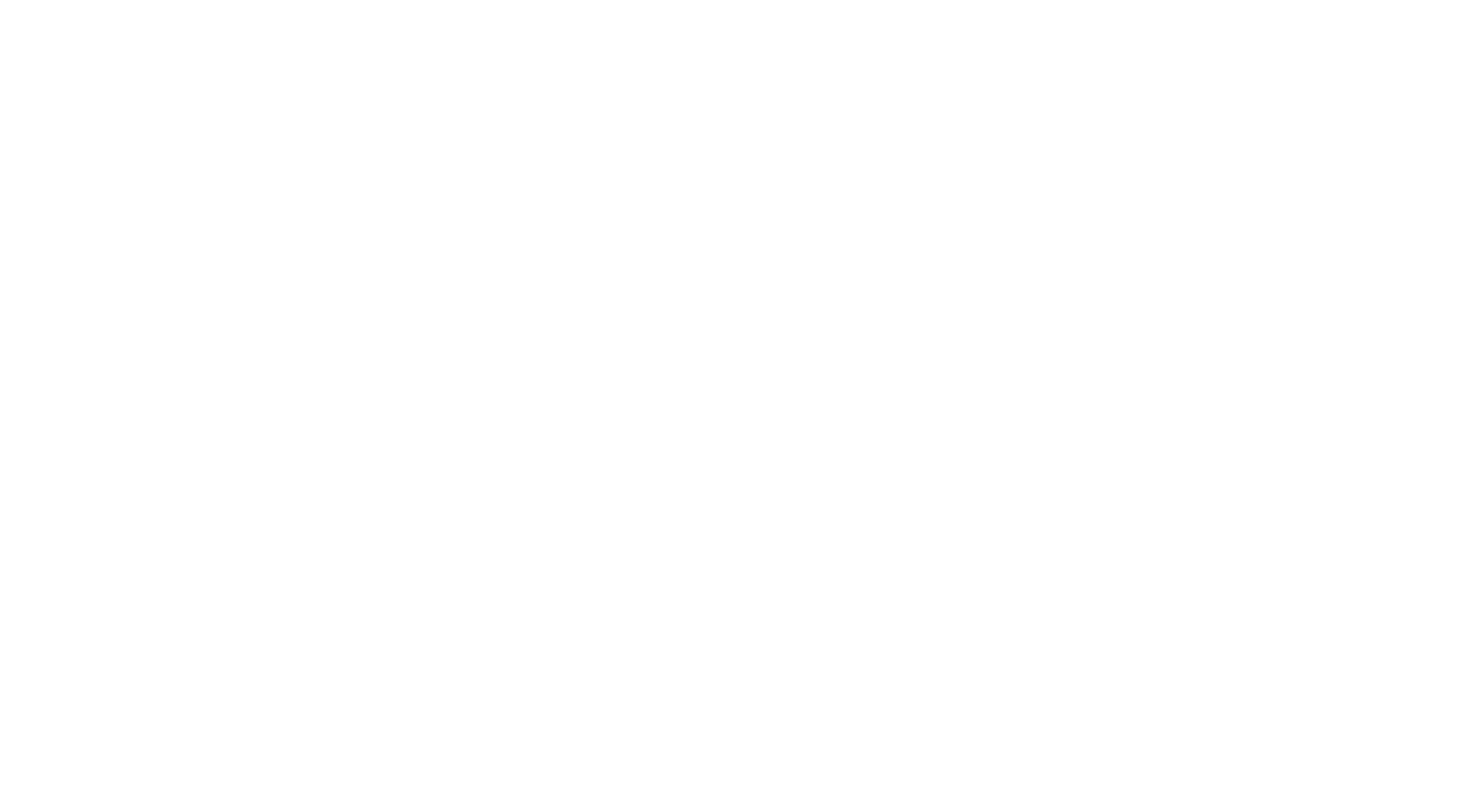
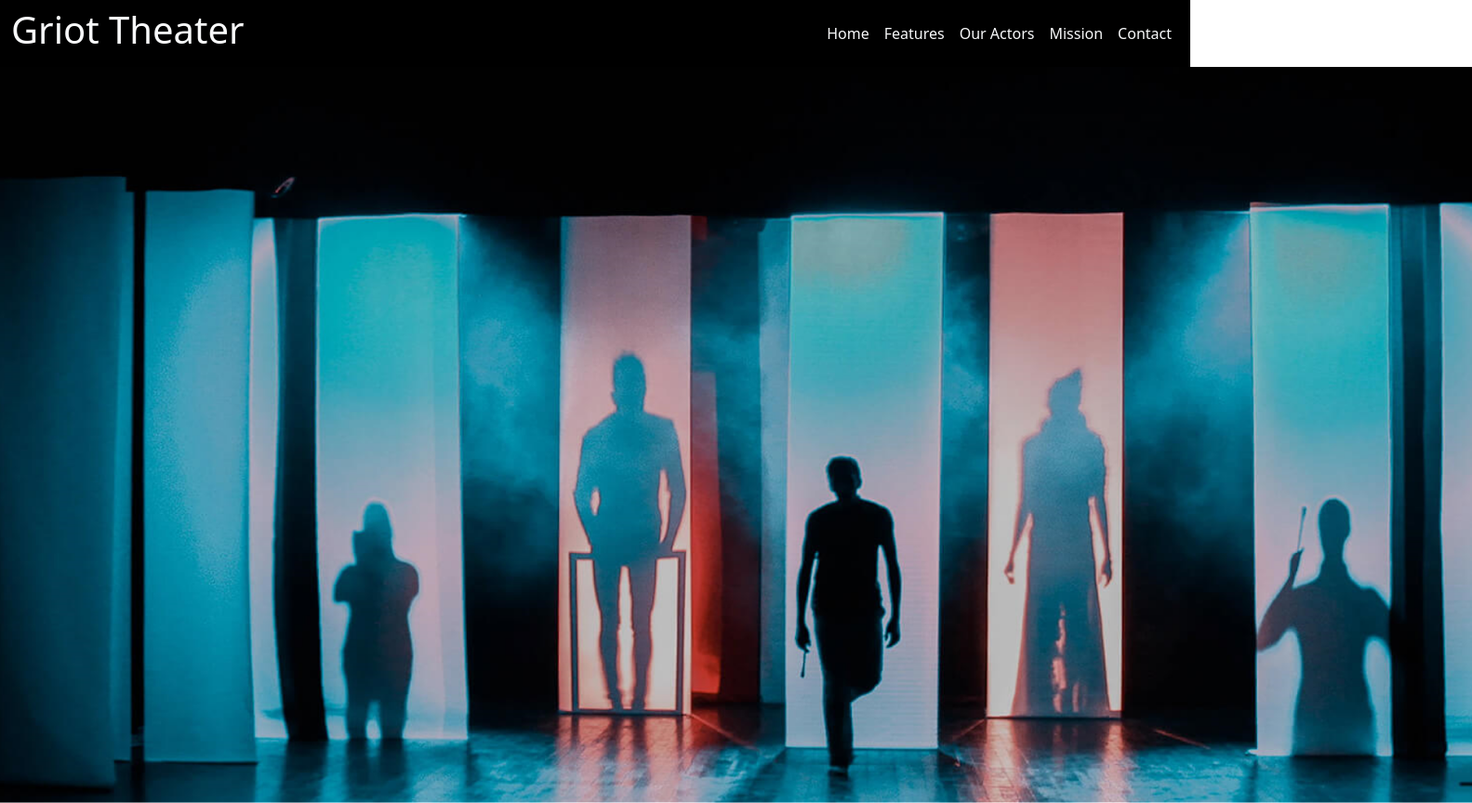
Before and after one commit to SheaW84/theatre_company, a plain HTML site: page index.html in a window 1280 px wide. Shown: the top 864 px of the page at 93% size, 1583 px wide, since content can reach past the window. Before the commit the page ends 800 px from the top, so only its background shows below. Drawn offline with nearby package versions, Linux system fonts and the light colour scheme.

Commit message:
applied boostrap added images and button

```diff
--- a/index.html
+++ b/index.html
@@ -3,9 +3,59 @@
 <head>
     <meta charset="UTF-8">
     <meta name="viewport" content="width=device-width, initial-scale=1.0">
+    <!-- Bootstrap -->
+    <link href="https://cdn.jsdelivr.net/npm/bootstrap@5.3.2/dist/css/bootstrap.min.css" rel="stylesheet">
+    <script src="https://cdn.jsdelivr.net/npm/bootstrap@5.3.2/dist/js/bootstrap.bundle.min.js"></script>
+    <!--Google Font roboto-->
+    <link rel="preconnect" href="https://fonts.googleapis.com">
+    <link rel="preconnect" href="https://fonts.gstatic.com" crossorigin>
+    <link href="https://fonts.googleapis.com/css2?family=Roboto&display=swap" rel="stylesheet">
     <title>Theatre Company</title>
 </head>
 <body>
+    <!--Navigation Bar-->
+    <nav class="navbar navbar-expand-sm bg-black justify-content-start">
+        <div class="container-fluid">
+            <h1 class="theatre-title text-light">Griot Theater</h1>
+            <ul class="navbar-nav">
+                <li class="nav-item">
+                    <a href="#" class="nav-link text-light">Home</a>
+                </li>
+                <li class="nav-item">
+                    <a href="#" class="nav-link text-light">Features</a>
+                </li>
+                <li class="nav-item">
+                    <a href="#" class="nav-link text-light">Our Actors</a>
+                </li>
+                <li class="nav-item">
+                    <a href="#" class="nav-link text-light">Mission</a>
+                </li>
+                <li class="nav-item">
+                    <a href="#" class="nav-link text-light">Contact</a>
+                </li>
+            </ul>
+        </div>
+    </nav>
+    <div class="main-image-container">
+        <img src="/background image/theater-image-background.png" alt="multicolor silouettes and person on stage" class="main-image">
+    </div>
+    <div class="show-schedule-container p-5 m-5">
+        <h3 class="scheduled-month bg-light m-5 border-bottom border-top">April 2020</h3>
+        <div class="d-flex show-schedule-feature-1">
+            <img src="/cast_image/a-raisin-in-the-sun-theater-1.png" alt="man with tie child on table" class="play-forefront p-5">
+            <h3 class="play-title">A Raisin In The Sun</h3>
+            <p class="theater-address">April 6, 2020 - March 12, 2021
+                Griot Theater, 233 State St Chicago, IL
+                $75
+            </p>
+            <button class="btn btn-warning">Read More</button>
+        </div>
+    </div>
+    <!--Footer-->
+    <div class="bottom">
+
+    </div>
+
 
 </body>
 </html>
```
Also changed, not shown: background image/theater-image-background.png (added), cast_image/a-raisin-in-the-sun-theater-1.png (added), style.css (added).
